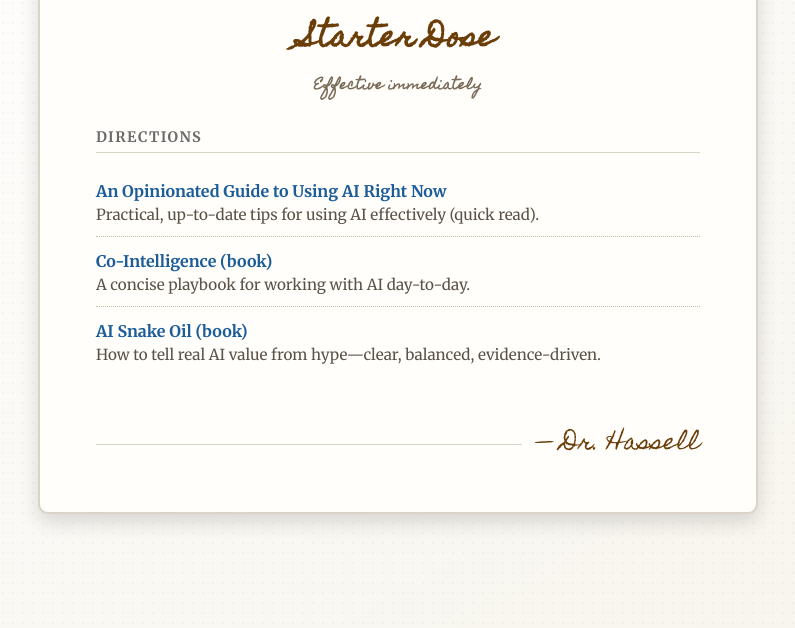
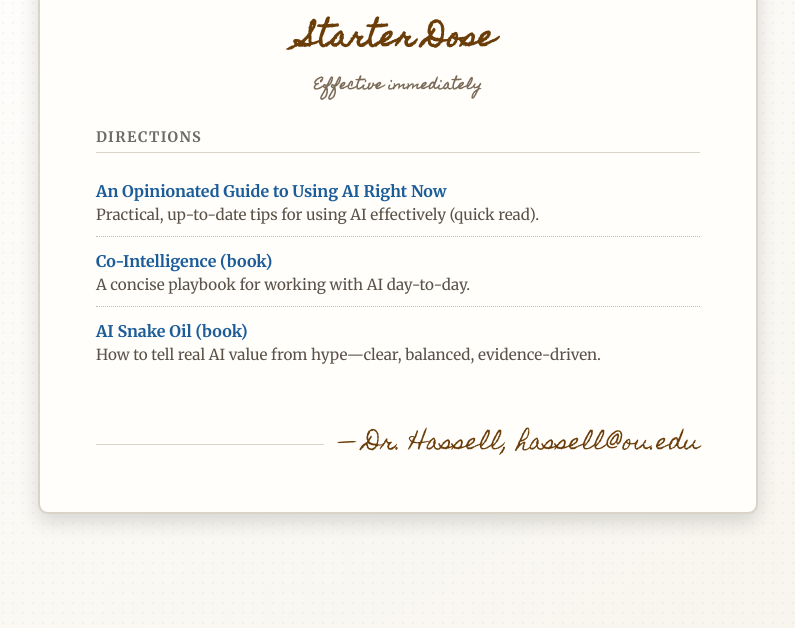
Before and after one commit to jhassell/ai-learning-prescription, a plain HTML site: page index.html in a window 1280 px wide. Shown: the part 172-800 px from the top of the page, without its empty margins (242-1037 px from the left). Drawn offline with Linux system fonts and the light colour scheme.

Commit message:
Add email to signature in index.html

```diff
--- a/index.html
+++ b/index.html
@@ -108,7 +108,7 @@
 
     <div class="sig" aria-label="Signature">
       <div class="line" aria-hidden="true"></div>
-      <div class="name">— Dr. Hassell</div>
+      <div class="name">— Dr. Hassell, hassell@ou.edu</div>
     </div>
   </main>
 </body>
```
